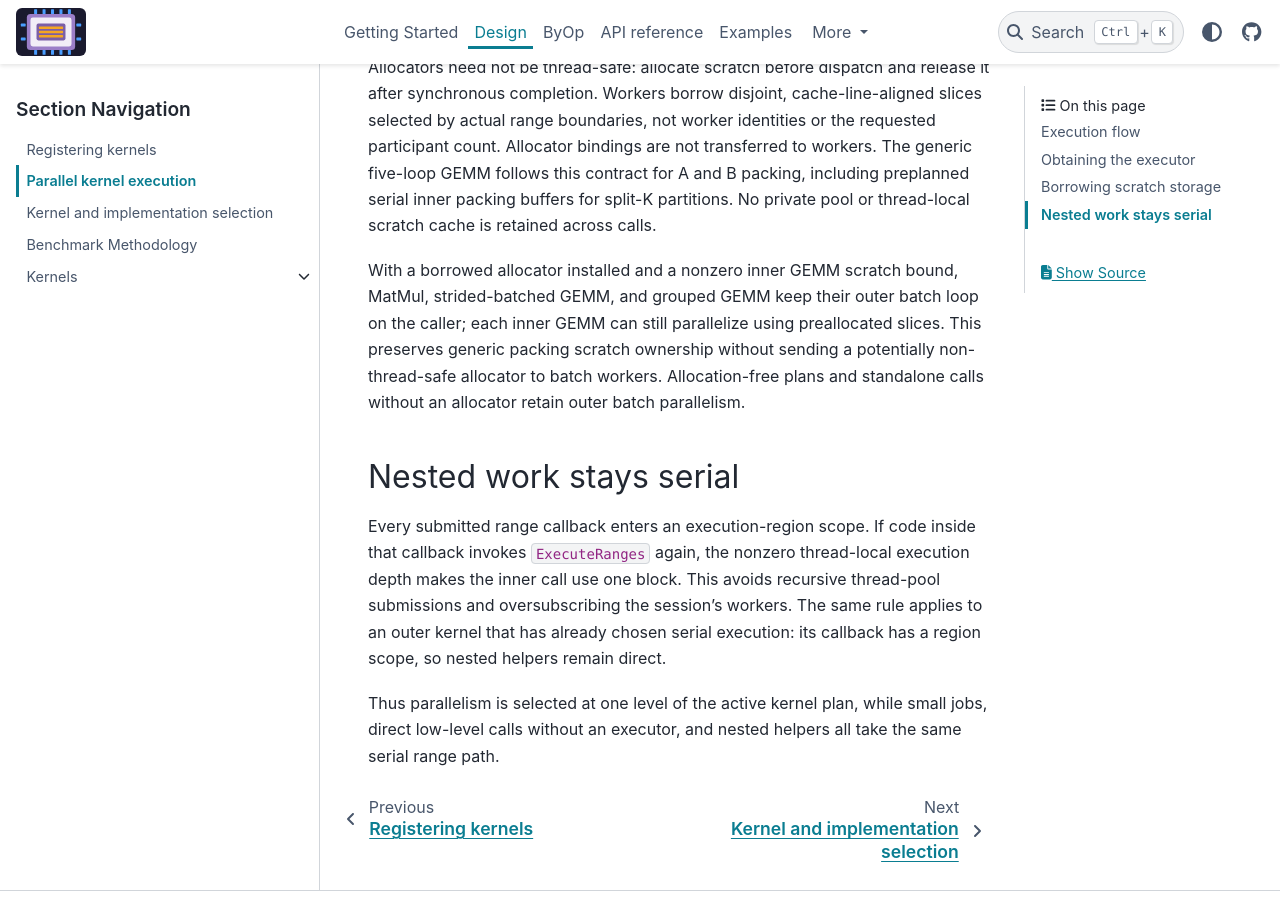
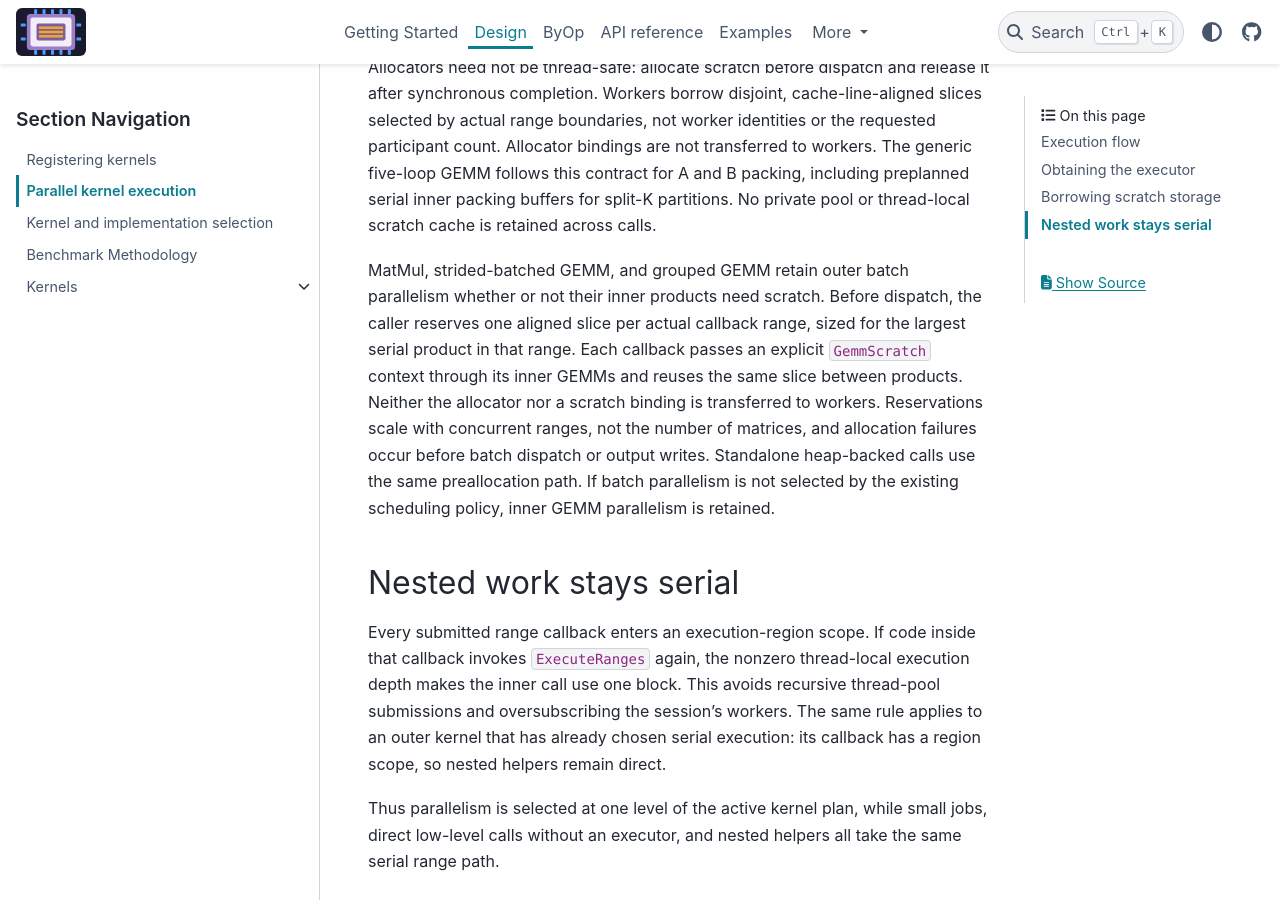
Before and after one commit to xadupre/onnx-light-cpu, a Sphinx documentation site: the page built from docs/design/parallel_execution.rst, in a window 1280 px wide and 900 px high, scrolled down 1827 px. Built offline with Sphinx 7.4.7 and the PyData theme 0.15.4, drawn with Linux system fonts in a browser that asks for light colours; pages that are not in the unit, such as notebooks, are missing from menus.

Commit message:
Preserve batch parallelism with preallocated per-range GEMM scratch
Reserve disjoint reusable scratch slices before dispatch and pass their context explicitly through typed and native GEMM paths. Keep borrowed allocators on the caller, preserve existing public overloads, and share direct-path eligibility with the scratch estimator.

Cover FP32, FP64, FP16 and BF16 batch dispatch, heterogeneous groups, non-divisible ranges, allocation-free workers, failure ordering and memory bounds.

Co-authored-by: Copilot <223556219+Copilot@users.noreply.github.com>

```diff
--- a/docs/design/parallel_execution.rst
+++ b/docs/design/parallel_execution.rst
@@ -76,13 +76,16 @@ The generic five-loop GEMM follows this contract for A and B packing, including
 preplanned serial inner packing buffers for split-K partitions. No private pool
 or thread-local scratch cache is retained across calls.
 
-With a borrowed allocator installed and a nonzero inner GEMM scratch bound,
-MatMul, strided-batched GEMM, and grouped GEMM keep their outer batch loop on the
-caller; each inner GEMM can still parallelize using preallocated slices. This
-preserves generic packing scratch ownership
-without sending a potentially non-thread-safe allocator to batch workers.
-Allocation-free plans and standalone calls without an allocator retain outer
-batch parallelism.
+MatMul, strided-batched GEMM, and grouped GEMM retain outer batch parallelism
+whether or not their inner products need scratch. Before dispatch, the caller
+reserves one aligned slice per actual callback range, sized for the largest
+serial product in that range. Each callback passes an explicit ``GemmScratch``
+context through its inner GEMMs and reuses the same slice between products.
+Neither the allocator nor a scratch binding is transferred to workers.
+Reservations scale with concurrent ranges, not the number of matrices, and
+allocation failures occur before batch dispatch or output writes. Standalone
+heap-backed calls use the same preallocation path. If batch parallelism is not
+selected by the existing scheduling policy, inner GEMM parallelism is retained.
 
 Nested work stays serial
 ------------------------
```
Also changed, not shown: 9 other files.
